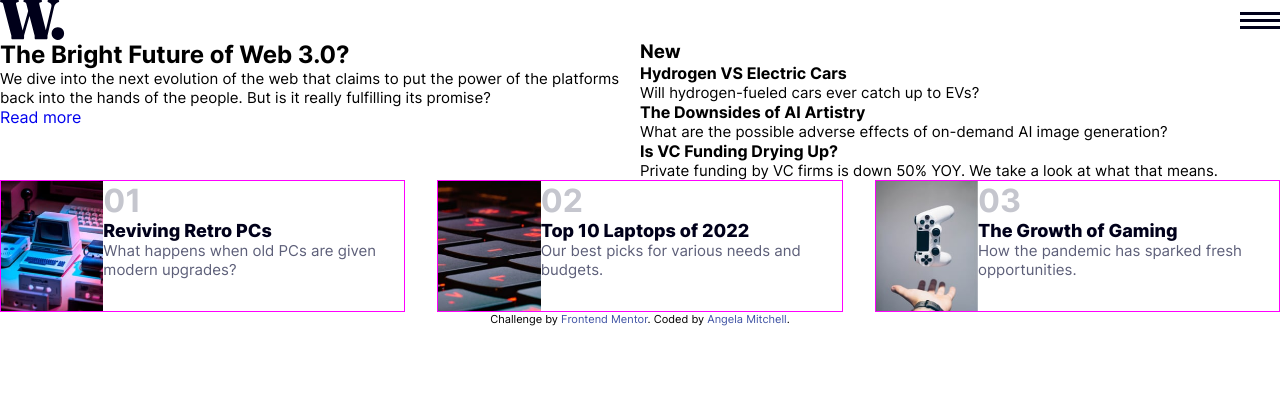
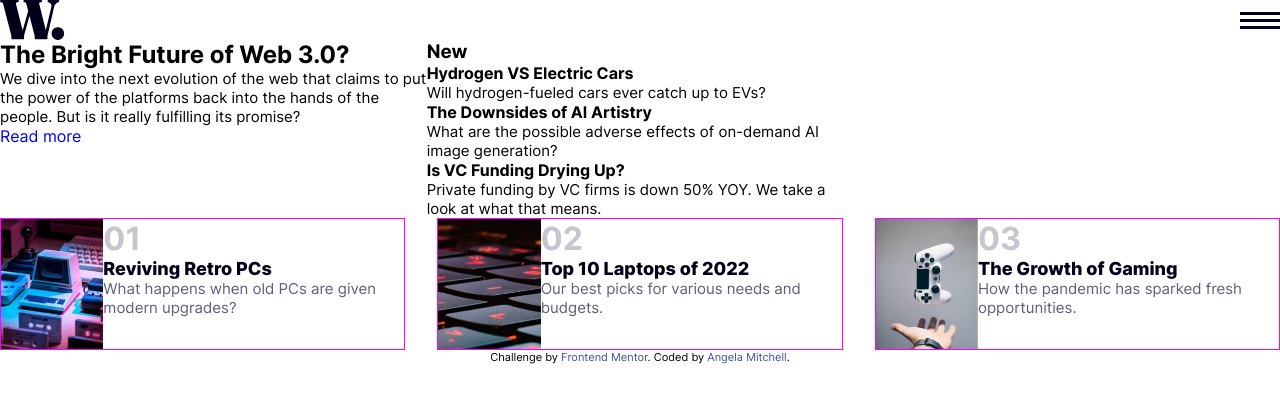
Before and after one commit to amitchell05/news-homepage, a React (Create React App) app: page / in a window 1280 px wide. Shown: the top 402 px of the page. Built offline with nearby package versions, Linux system fonts and the light colour scheme.

Commit message:
wip upwip update layout

```diff
--- a/src/App.css
+++ b/src/App.css
@@ -27,12 +27,8 @@ p {
 }
 
 @media (min-width: 47.938rem) {
-  .grid--main-news {
-      grid-template-columns: repeat(2, 1fr);
-  }
-
-  .grid--top-news {
-    grid-template-columns: repeat(3, 1fr);
+  .grid {
+      grid-template-columns: repeat(3, 1fr);
   }
 }
 
--- a/src/App.js
+++ b/src/App.js
@@ -10,12 +10,15 @@ function App() {
     <>
         <Header></Header>
         <main>
-            <section class="grid grid--main-news">
-                <h2 className="visually-hidden">Main and Recent News</h2>
-                <MainNewsCard></MainNewsCard>
-                <RecentNewsCard></RecentNewsCard>
+            <section className="grid">
+              <h2 className="visually-hidden">Main and Recent News</h2>
+              <MainNewsCard></MainNewsCard>
+              <RecentNewsCard></RecentNewsCard>
             </section>
-            <TopNewsCard></TopNewsCard>
+            <section className="grid top-news">
+              <h2 className="visually-hidden">Top News</h2>
+              <TopNewsCard></TopNewsCard>
+            </section>
         </main>
 
         <div className="attribution">
--- a/src/components/Header.js
+++ b/src/components/Header.js
@@ -18,12 +18,12 @@ const Header = () => {
     return (
         <header>
             <nav>
-                <div class="header-logo">
+                <div className="header-logo">
                     <a href="foo" target="_self">
                         <img src={ logo } alt="logo" />
                     </a>
                 </div>
-                <div class="header-menu">
+                <div className="header-menu">
                     <img src={ menu } alt="menu" />
                 </div>
                 {/* <ul>
--- a/src/components/TopNewsCard.js
+++ b/src/components/TopNewsCard.js
@@ -41,10 +41,10 @@ const TopNewsCard = () => {
     });
 
     return (
-        <section className="grid grid--top-news top-news">
+        <>
             <h2 className="visually-hidden">Top News</h2>
             { articles }
-        </section>
+        </>
     )
 }
 
```
